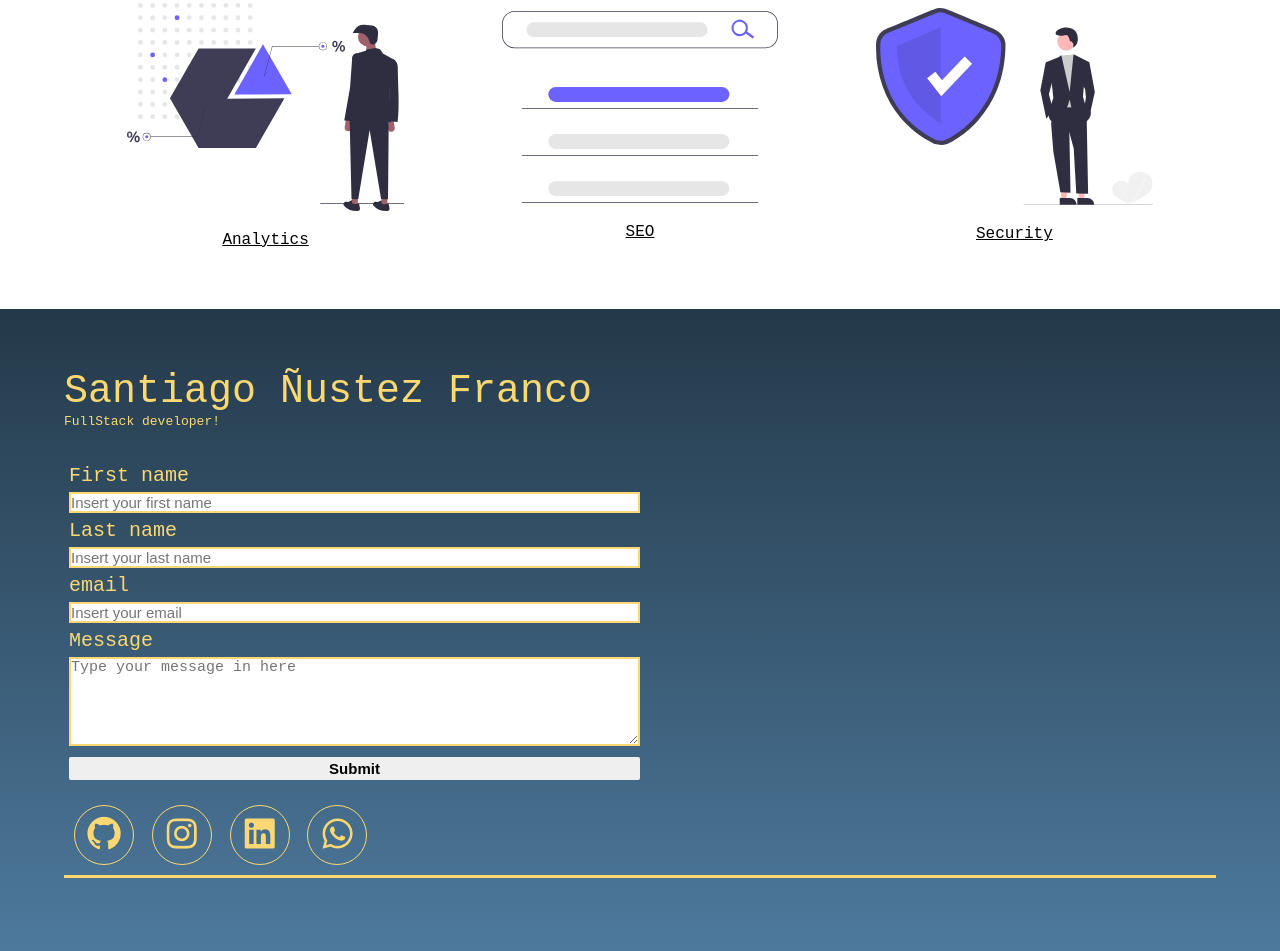
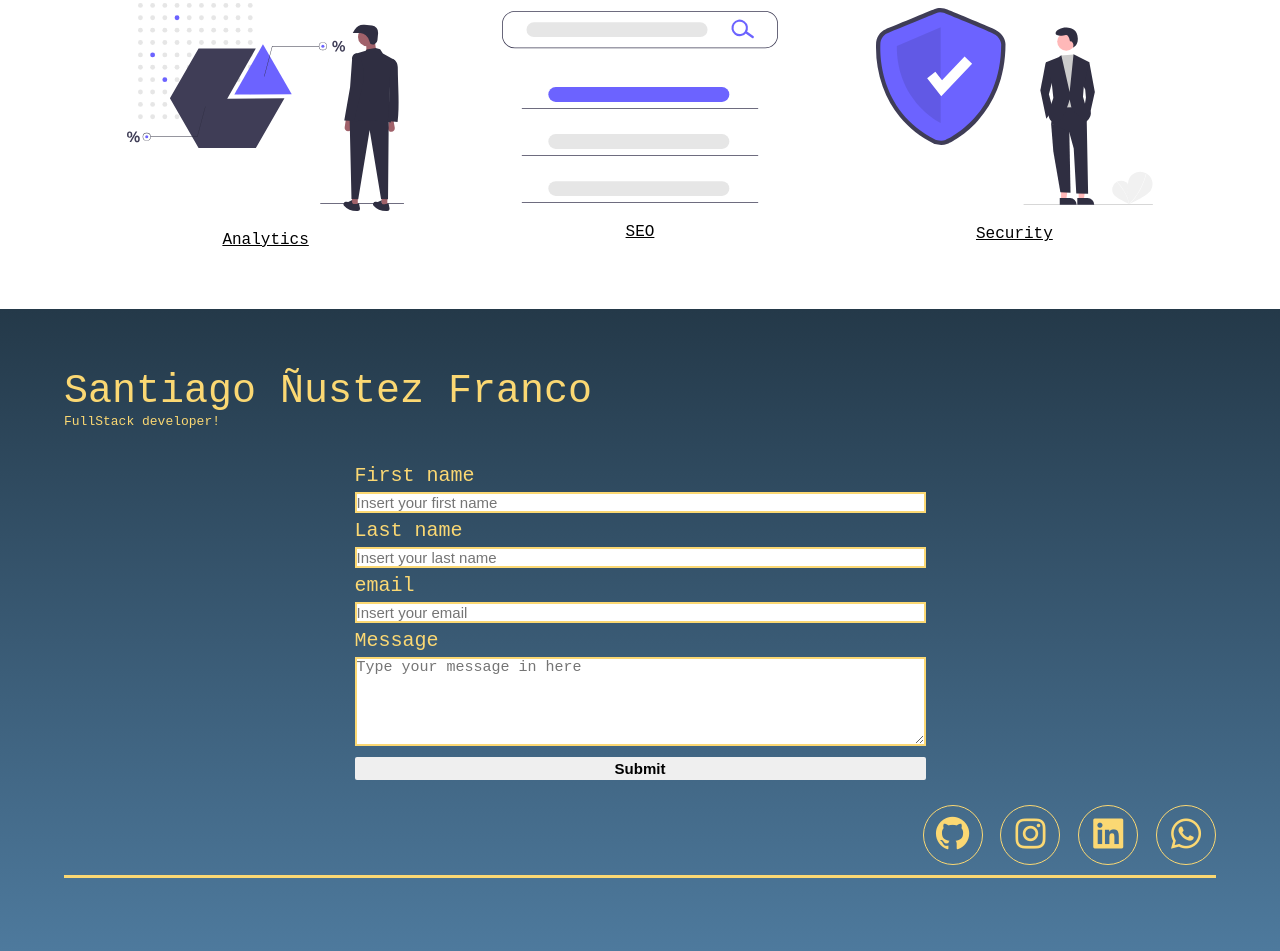
Before and after one commit to SantiagoNF/SantiagoNF.github.io, a plain HTML site: page index.html in a window 1280 px wide. Shown: the part 2361-3312 px from the top of the page. Drawn offline with nearby package versions, Linux system fonts and the light colour scheme.

Commit message:
REFACTOR: form position fixed

```diff
--- a/CSS/main.css
+++ b/CSS/main.css
@@ -294,12 +294,10 @@ footer {
   margin-bottom: 15px;
 }
 
-section.emailsect {
+.emailsect {
   height: 38vw;
   width: 100vw;
   display: flex;
-  align-items: right;
-  justify-content: right;
   flex-direction: column;
 }
 
@@ -307,11 +305,15 @@ section.emailsect {
   color: rgb(251, 216, 115);
   padding: 5px;
   border-radius: 9px;
+  text-align: center;
 }
 
 .form-group {
-  width: 50%;
+  width: 100%;
+  padding-left: 25%;
+  padding-right: 25%;
   margin-bottom: 5px;
+  text-align: left;
   font-size: 20px;
 }
 
@@ -390,8 +392,7 @@ button[type="submit"]:hover {
 .social-media {
   margin-bottom: 10px;
   display: inline-block;
-  justify-content: center;
-  position: static;
+  text-align: right;
 }
 
 .social-media-icon {
```
